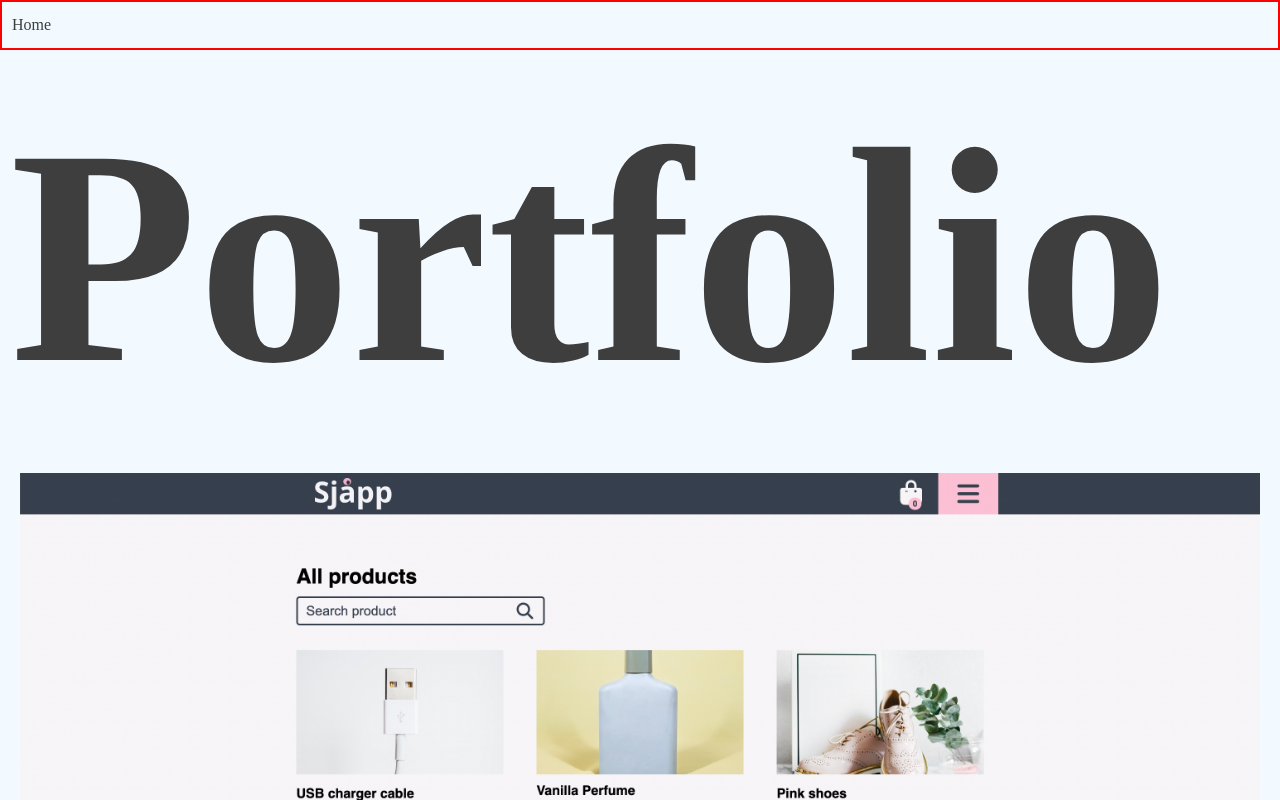
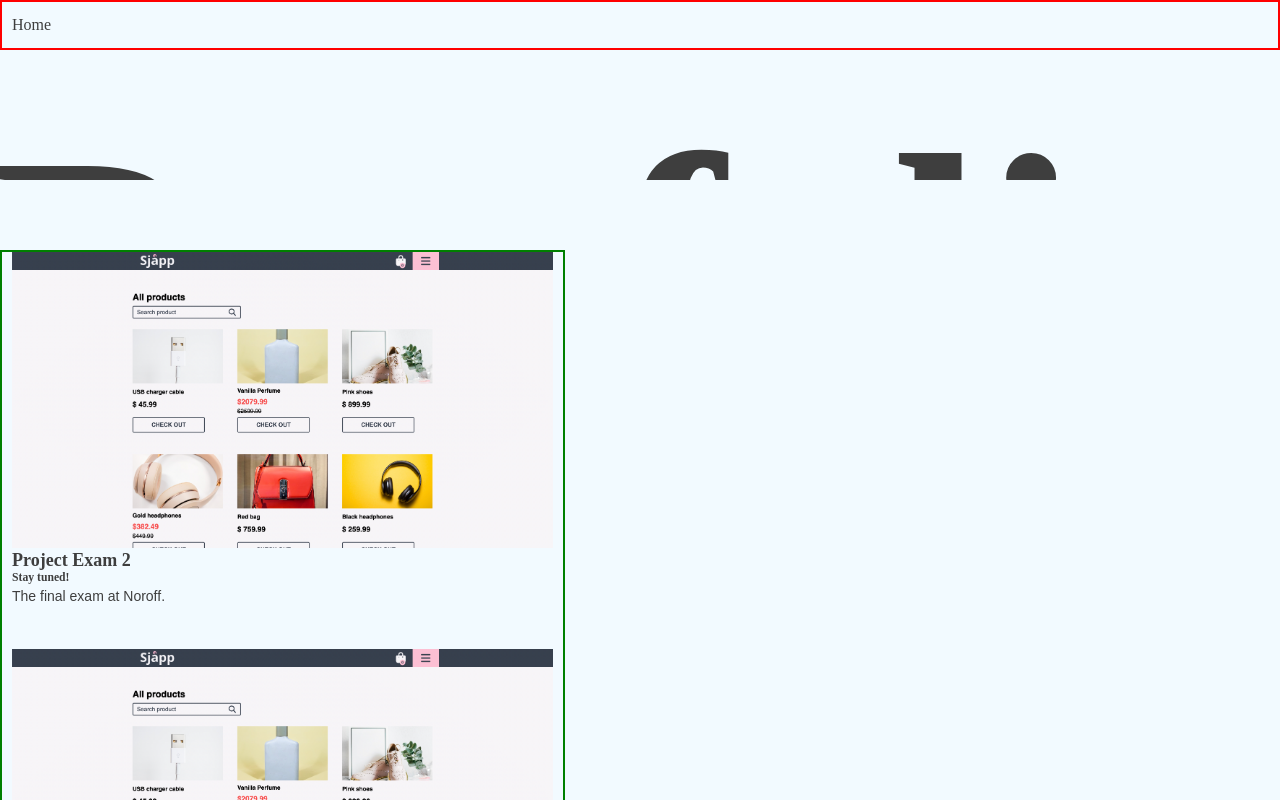
Before and after one commit to mathildeew/mathildeelinor-react, a React (Vite) app: page /portfolio in a window 1280 px wide. Shown: the top 800 px of the page. Built offline with nearby package versions, Linux system fonts and the light colour scheme; a web font is replaced by a local one.

Commit message:
styles for portfolio

```diff
--- a/src/components/Home/HomeContainer.styles.jsx
+++ b/src/components/Home/HomeContainer.styles.jsx
@@ -4,7 +4,8 @@ import { displayFlex } from "../../../styles/mixins";
 export const HomeContainer = styled.div`
   .homeTop {
     position: relative;
-    margin-bottom: 30%;
+    margin-bottom: 20%;
+    height: 150px;
 
     ${displayFlex({
       direction: "column",
@@ -16,7 +17,7 @@ export const HomeContainer = styled.div`
     }
     span:nth-child(2) {
       position: absolute;
-      top: 70%;
+      top: 70px;
       right: 0;
     }
   }
--- a/src/components/Portfolio/PortfolioContainer.styles.jsx
+++ b/src/components/Portfolio/PortfolioContainer.styles.jsx
@@ -1,9 +1,18 @@
 import styled from "styled-components";
 
-export const PortfolioContainer = styled.section`
+export const PortfolioContainer = styled.div`
+  .test {
+    position: relative;
+    height: 100px;
+    width: 100%;
+    margin-bottom: 70px;
+  }
+
   h1 {
-    font-size: 24vw;
+    font-size: 26vw;
     margin-bottom: 40px;
+    left: -14px;
+    position: absolute;
   }
 
   img {
@@ -11,6 +20,6 @@ export const PortfolioContainer = styled.section`
   }
 
   .bulk {
-    margin-bottom: 30px;
+    margin-bottom: 40px;
   }
 `;
--- a/src/components/Portfolio/index.jsx
+++ b/src/components/Portfolio/index.jsx
@@ -5,8 +5,10 @@ import { projects } from "../../js/projects";
 export default function Portfolio() {
   return (
     <PortfolioContainer>
+      <div className="test">
         <h1>Portfolio</h1>
-
+      </div>
+      <main>
         {projects.map((project) => (
           <section className="bulk">
             <img src={project.image} />
@@ -15,6 +17,7 @@ export default function Portfolio() {
             <p>{project.description}</p>
           </section>
         ))}
+      </main>
     </PortfolioContainer>
   );
 }
```
Lines whose indentation alone changed are shown as unchanged.
